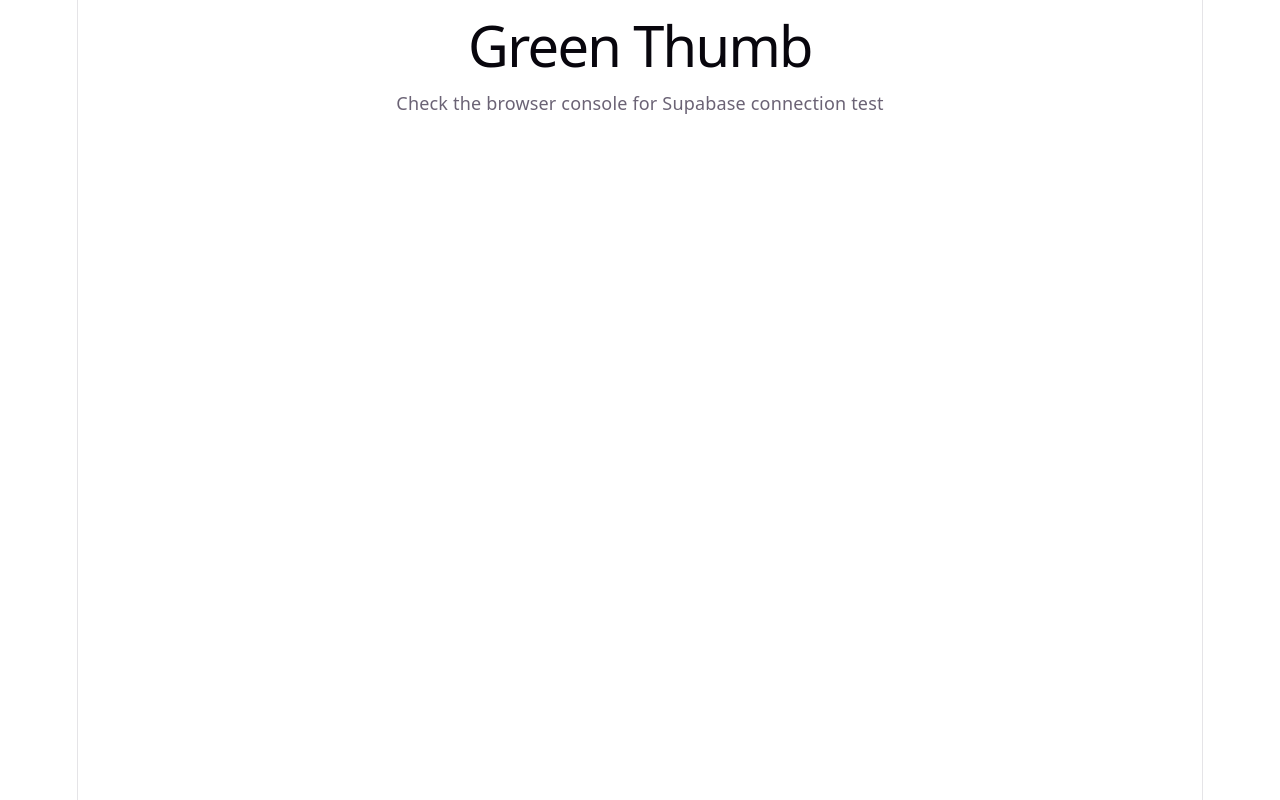
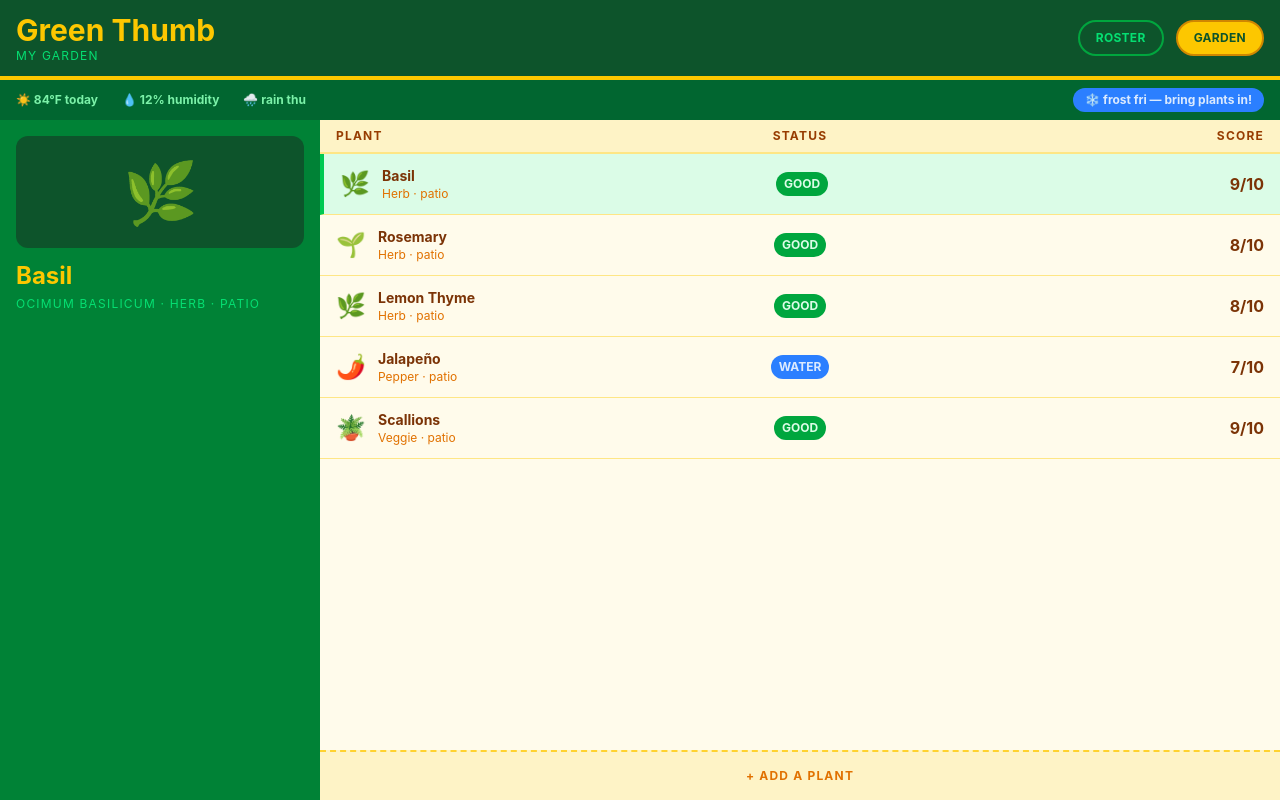
Before and after one commit to sadieenewcombe-hub/green-thumb, a Vue app: page / in a window 1280 px wide. Built offline with nearby package versions, Linux system fonts and the light colour scheme; no server answers; the database is empty.

Commit message:
003:feat plant roster view with hardcoded data

```diff
--- a/package.json
+++ b/package.json
@@ -13,7 +13,9 @@
     "vue": "^3.5.34"
   },
   "devDependencies": {
+    "@tailwindcss/vite": "^4.3.0",
     "@vitejs/plugin-vue": "^6.0.6",
+    "tailwindcss": "^4.3.0",
     "vite": "^8.0.12"
   }
 }
--- a/src/App.vue
+++ b/src/App.vue
@@ -1,17 +1,89 @@
 <script setup>
-import { onMounted } from 'vue'
-import { supabase } from './supabase'
 
-onMounted(async () => {
-  const { data, error } = await supabase.from('plants').select('*')
-  console.log('plants:', data)
-  console.log('error:', error)
-})
+
+import { ref } from 'vue'
+
+const plants = [
+  { id: 1, name: 'Basil', species: 'Ocimum basilicum', location: 'Herb · patio', status: 'good', score: 9, emoji: '🌿' },
+  { id: 2, name: 'Rosemary', species: 'Salvia rosmarinus', location: 'Herb · patio', status: 'good', score: 8, emoji: '🌱' },
+  { id: 3, name: 'Lemon Thyme', species: 'Thymus citriodorus', location: 'Herb · patio', status: 'good', score: 8, emoji: '🌿' },
+  { id: 4, name: 'Jalapeño', species: 'Capsicum annuum', location: 'Pepper · patio', status: 'water', score: 7, emoji: '🌶️' },
+  { id: 5, name: 'Scallions', species: 'Allium fistulosum', location: 'Veggie · patio', status: 'good', score: 9, emoji: '🪴' },
+]
+
+const selected = ref(plants[0])
+const statusColor = status => {
+  switch (status) {
+    case 'water': return 'bg-blue-500 text-blue-100'
+    case 'repot': return 'bg-orange-500 text-orange-100'
+    case 'frost': return 'bg-sky-400 text-sky-100'
+    default: return 'bg-green-600 text-green-100'
+  }
+}
 </script>
+<template>
+  <div class="bg-green-900 min-h-screen flex flex-col">
 
-<template>
-  <div>
-    <h1>Green Thumb</h1>
-    <p>Check the browser console for Supabase connection test</p>
+    <!-- HEADER -->
+    <div class="bg-green-900 border-b-4 border-yellow-400 px-4 py-3 flex items-center justify-between">
+      <div>
+        <h1 class="text-yellow-400 text-3xl font-bold">Green Thumb</h1>
+        <p class="text-green-400 text-xs tracking-widest uppercase">my garden</p>
+      </div>
+      <div class="flex gap-3">
+        <button class="border-2 border-green-600 text-green-400 text-xs font-bold px-4 py-2 rounded-full uppercase tracking-wide">Roster</button>
+        <button class="bg-yellow-400 border-2 border-yellow-600 text-green-900 text-xs font-bold px-4 py-2 rounded-full uppercase tracking-wide">Garden</button>
+      </div>
+    </div>
+    <!-- WEATHER STRIP -->
+    <div class="bg-green-800 px-4 py-2 flex items-center gap-6 text-green-300 text-xs font-bold">
+      <span>☀️ 84°F today</span>
+      <span>💧 12% humidity</span>
+      <span>🌧 rain thu</span>
+      <span class="ml-auto bg-blue-500 text-blue-100 px-3 py-1 rounded-full text-xs">❄️ frost fri — bring plants in!</span>
+    </div>
+    <!-- MAIN BODY -->
+    <div class="flex flex-1">
+
+      <!-- LEFT: PLANT DETAIL -->
+      <div class="w-80 bg-green-700 p-4 flex flex-col gap-3">
+        <div class="bg-green-900 rounded-xl h-28 flex items-center justify-center text-6xl">
+          {{ selected.emoji }}
+        </div>
+        <div>
+          <h2 class="text-yellow-400 text-2xl font-bold">{{ selected.name }}</h2>
+          <p class="text-green-400 text-xs uppercase tracking-widest mt-1">{{ selected.species }} · {{ selected.location }}</p>
+        </div>
+      </div>
+
+      <!-- RIGHT: ROSTER LIST -->
+      <div class="flex-1 bg-amber-50 flex flex-col">
+        <div class="bg-amber-100 px-4 py-2 grid grid-cols-3 text-xs font-bold text-amber-800 uppercase tracking-widest border-b-2 border-amber-200">
+          <span>Plant</span>
+          <span class="text-center">Status</span>
+          <span class="text-right">Score</span>
+        </div>
+        <div v-for="plant in plants" :key="plant.id"
+          @click="selected = plant"
+          class="px-4 py-3 border-b border-amber-200 grid grid-cols-3 items-center cursor-pointer hover:bg-amber-100"
+          :class="selected.id === plant.id ? 'bg-green-100 border-l-4 border-l-green-500' : ''">
+          <div class="flex items-center gap-3">
+            <span class="text-2xl">{{ plant.emoji }}</span>
+            <div>
+              <p class="font-bold text-sm text-amber-900">{{ plant.name }}</p>
+              <p class="text-xs text-amber-600">{{ plant.location }}</p>
+            </div>
+          </div>
+          <div class="flex justify-center">
+            <span class="text-xs font-bold px-2 py-1 rounded-full uppercase" :class="statusColor(plant.status)">{{ plant.status }}</span>
+          </div>
+          <p class="text-right font-bold text-amber-900">{{ plant.score }}/10</p>
+        </div>
+        <div class="mt-auto p-4 text-center text-xs font-bold text-amber-600 uppercase tracking-widest border-t-2 border-dashed border-amber-300 bg-amber-100 cursor-pointer hover:bg-amber-200">
+          + add a plant
+        </div>
+      </div>
+
+    </div>
   </div>
 </template>
--- a/src/style.css
+++ b/src/style.css
@@ -1,296 +1 @@
-:root {
-  --text: #6b6375;
-  --text-h: #08060d;
-  --bg: #fff;
-  --border: #e5e4e7;
-  --code-bg: #f4f3ec;
-  --accent: #aa3bff;
-  --accent-bg: rgba(170, 59, 255, 0.1);
-  --accent-border: rgba(170, 59, 255, 0.5);
-  --social-bg: rgba(244, 243, 236, 0.5);
-  --shadow:
-    rgba(0, 0, 0, 0.1) 0 10px 15px -3px, rgba(0, 0, 0, 0.05) 0 4px 6px -2px;
-
-  --sans: system-ui, 'Segoe UI', Roboto, sans-serif;
-  --heading: system-ui, 'Segoe UI', Roboto, sans-serif;
-  --mono: ui-monospace, Consolas, monospace;
-
-  font: 18px/145% var(--sans);
-  letter-spacing: 0.18px;
-  color-scheme: light dark;
-  color: var(--text);
-  background: var(--bg);
-  font-synthesis: none;
-  text-rendering: optimizeLegibility;
-  -webkit-font-smoothing: antialiased;
-  -moz-osx-font-smoothing: grayscale;
-
-  @media (max-width: 1024px) {
-    font-size: 16px;
-  }
-}
-
-@media (prefers-color-scheme: dark) {
-  :root {
-    --text: #9ca3af;
-    --text-h: #f3f4f6;
-    --bg: #16171d;
-    --border: #2e303a;
-    --code-bg: #1f2028;
-    --accent: #c084fc;
-    --accent-bg: rgba(192, 132, 252, 0.15);
-    --accent-border: rgba(192, 132, 252, 0.5);
-    --social-bg: rgba(47, 48, 58, 0.5);
-    --shadow:
-      rgba(0, 0, 0, 0.4) 0 10px 15px -3px, rgba(0, 0, 0, 0.25) 0 4px 6px -2px;
-  }
-
-  #social .button-icon {
-    filter: invert(1) brightness(2);
-  }
-}
-
-body {
-  margin: 0;
-}
-
-h1,
-h2 {
-  font-family: var(--heading);
-  font-weight: 500;
-  color: var(--text-h);
-}
-
-h1 {
-  font-size: 56px;
-  letter-spacing: -1.68px;
-  margin: 32px 0;
-  @media (max-width: 1024px) {
-    font-size: 36px;
-    margin: 20px 0;
-  }
-}
-h2 {
-  font-size: 24px;
-  line-height: 118%;
-  letter-spacing: -0.24px;
-  margin: 0 0 8px;
-  @media (max-width: 1024px) {
-    font-size: 20px;
-  }
-}
-p {
-  margin: 0;
-}
-
-code,
-.counter {
-  font-family: var(--mono);
-  display: inline-flex;
-  border-radius: 4px;
-  color: var(--text-h);
-}
-
-code {
-  font-size: 15px;
-  line-height: 135%;
-  padding: 4px 8px;
-  background: var(--code-bg);
-}
-
-.counter {
-  font-size: 16px;
-  padding: 5px 10px;
-  border-radius: 5px;
-  color: var(--accent);
-  background: var(--accent-bg);
-  border: 2px solid transparent;
-  transition: border-color 0.3s;
-  margin-bottom: 24px;
-
-  &:hover {
-    border-color: var(--accent-border);
-  }
-  &:focus-visible {
-    outline: 2px solid var(--accent);
-    outline-offset: 2px;
-  }
-}
-
-.hero {
-  position: relative;
-
-  .base,
-  .framework,
-  .vite {
-    inset-inline: 0;
-    margin: 0 auto;
-  }
-
-  .base {
-    width: 170px;
-    position: relative;
-    z-index: 0;
-  }
-
-  .framework,
-  .vite {
-    position: absolute;
-  }
-
-  .framework {
-    z-index: 1;
-    top: 34px;
-    height: 28px;
-    transform: perspective(2000px) rotateZ(300deg) rotateX(44deg) rotateY(39deg)
-      scale(1.4);
-  }
-
-  .vite {
-    z-index: 0;
-    top: 107px;
-    height: 26px;
-    width: auto;
-    transform: perspective(2000px) rotateZ(300deg) rotateX(40deg) rotateY(39deg)
-      scale(0.8);
-  }
-}
-
-#app {
-  width: 1126px;
-  max-width: 100%;
-  margin: 0 auto;
-  text-align: center;
-  border-inline: 1px solid var(--border);
-  min-height: 100svh;
-  display: flex;
-  flex-direction: column;
-  box-sizing: border-box;
-}
-
-#center {
-  display: flex;
-  flex-direction: column;
-  gap: 25px;
-  place-content: center;
-  place-items: center;
-  flex-grow: 1;
-
-  @media (max-width: 1024px) {
-    padding: 32px 20px 24px;
-    gap: 18px;
-  }
-}
-
-#next-steps {
-  display: flex;
-  border-top: 1px solid var(--border);
-  text-align: left;
-
-  & > div {
-    flex: 1 1 0;
-    padding: 32px;
-    @media (max-width: 1024px) {
-      padding: 24px 20px;
-    }
-  }
-
-  .icon {
-    margin-bottom: 16px;
-    width: 22px;
-    height: 22px;
-  }
-
-  @media (max-width: 1024px) {
-    flex-direction: column;
-    text-align: center;
-  }
-}
-
-#docs {
-  border-right: 1px solid var(--border);
-
-  @media (max-width: 1024px) {
-    border-right: none;
-    border-bottom: 1px solid var(--border);
-  }
-}
-
-#next-steps ul {
-  list-style: none;
-  padding: 0;
-  display: flex;
-  gap: 8px;
-  margin: 32px 0 0;
-
-  .logo {
-    height: 18px;
-  }
-
-  a {
-    color: var(--text-h);
-    font-size: 16px;
-    border-radius: 6px;
-    background: var(--social-bg);
-    display: flex;
-    padding: 6px 12px;
-    align-items: center;
-    gap: 8px;
-    text-decoration: none;
-    transition: box-shadow 0.3s;
-
-    &:hover {
-      box-shadow: var(--shadow);
-    }
-    .button-icon {
-      height: 18px;
-      width: 18px;
-    }
-  }
-
-  @media (max-width: 1024px) {
-    margin-top: 20px;
-    flex-wrap: wrap;
-    justify-content: center;
-
-    li {
-      flex: 1 1 calc(50% - 8px);
-    }
-
-    a {
-      width: 100%;
-      justify-content: center;
-      box-sizing: border-box;
-    }
-  }
-}
-
-#spacer {
-  height: 88px;
-  border-top: 1px solid var(--border);
-  @media (max-width: 1024px) {
-    height: 48px;
-  }
-}
-
-.ticks {
-  position: relative;
-  width: 100%;
-
-  &::before,
-  &::after {
-    content: '';
-    position: absolute;
-    top: -4.5px;
-    border: 5px solid transparent;
-  }
-
-  &::before {
-    left: 0;
-    border-left-color: var(--border);
-  }
-  &::after {
-    right: 0;
-    border-right-color: var(--border);
-  }
-}
+@import "tailwindcss";
--- a/vite.config.js
+++ b/vite.config.js
@@ -1,7 +1,10 @@
 import { defineConfig } from 'vite'
 import vue from '@vitejs/plugin-vue'
+import tailwindcss from '@tailwindcss/vite'
 
-// https://vite.dev/config/
 export default defineConfig({
-  plugins: [vue()],
+  plugins: [
+    vue(),
+    tailwindcss(),
+  ],
 })
```
Also changed, not shown: 1 other file (tests, documents, lock files or other folders).
